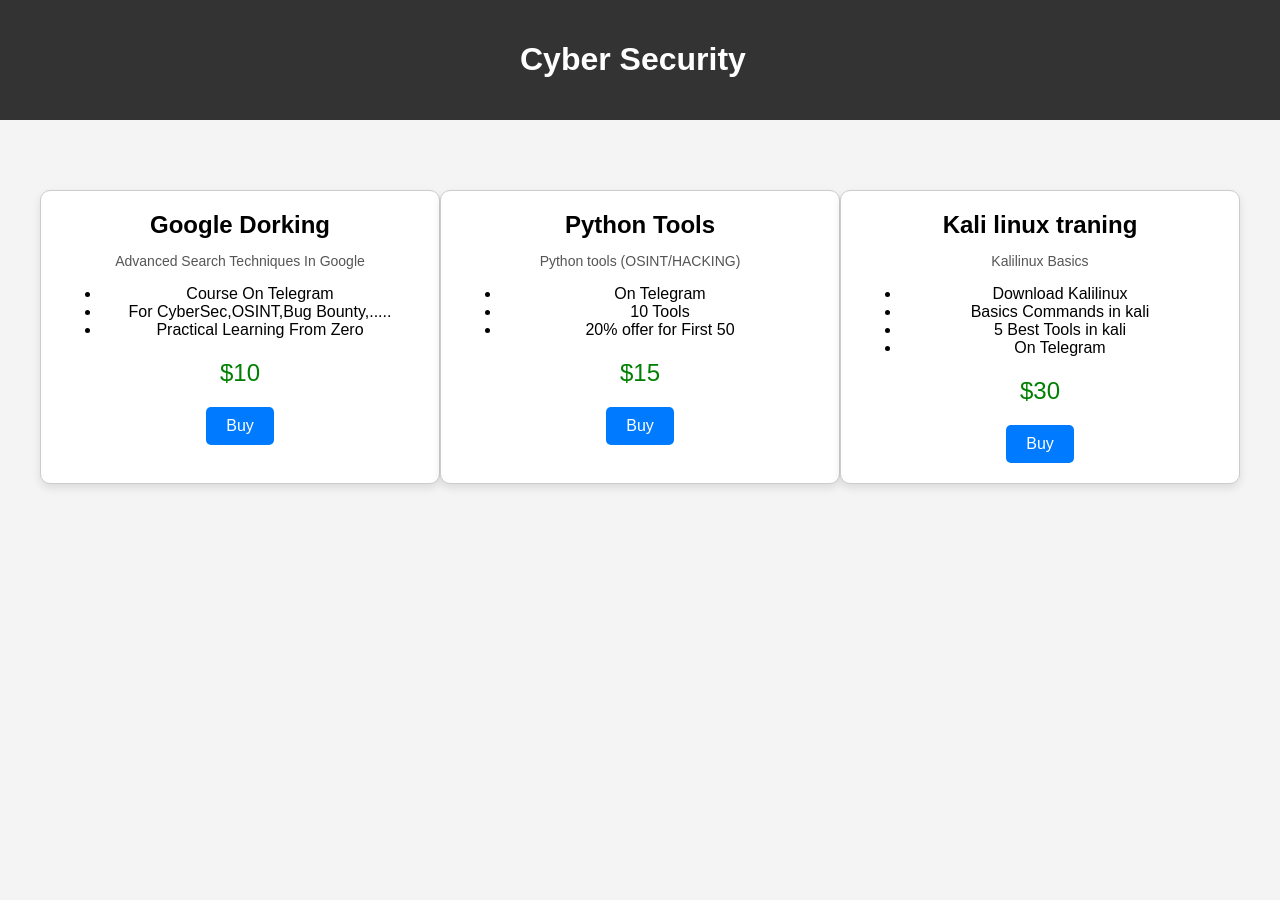
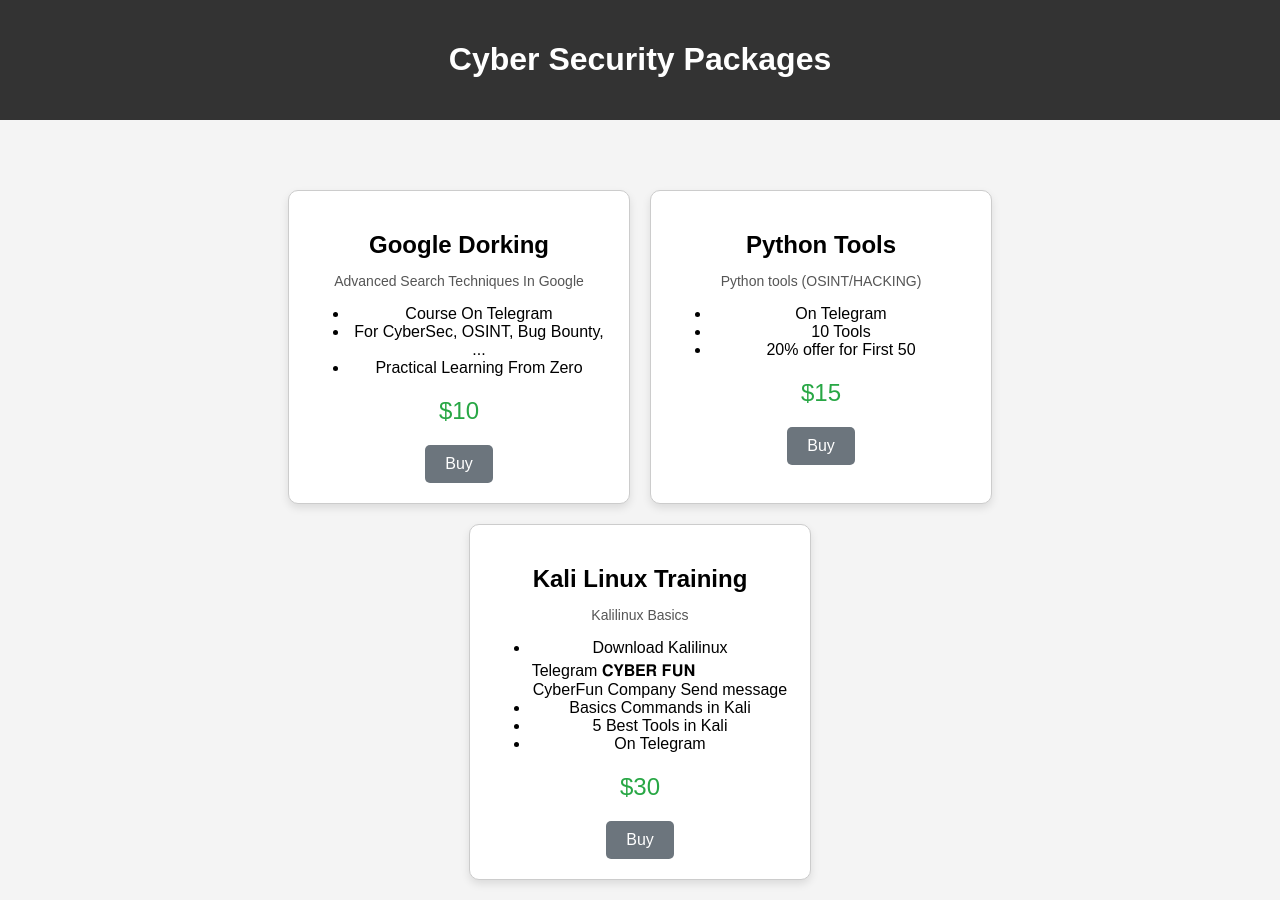
Before and after one commit to CyberFunio/CyberFUN, a plain HTML site: page hack.html in a window 1280 px wide. Before the commit the page ends 800 px from the top, so only its background shows below. Drawn offline with Linux system fonts and the light colour scheme.

Commit message:
Update hack.html

```diff
--- a/hack.html
+++ b/hack.html
@@ -1,3 +1,4 @@
+
 <!DOCTYPE html>
 <html lang="en">
 <head>
@@ -11,17 +12,30 @@
             margin: 0;
             padding: 0;
             background-color: #f4f4f4;
+            display: flex;
+            flex-direction: column;
+            min-height: 100vh;
+        }
+
+        header {
+            background-color: #333;
+            color: white;
+            padding: 20px;
+            text-align: center;
         }
 
         .container {
             max-width: 1200px;
-            margin: 0 auto;
+            margin: auto;
             padding: 20px;
+            flex: 1;
         }
 
         .packages {
             display: flex;
-            justify-content: space-around;
+            flex-wrap: wrap;
+            justify-content: center;
+            gap: 20px;
             margin-top: 50px;
         }
 
@@ -30,13 +44,21 @@
             border: 1px solid #ccc;
             border-radius: 10px;
             padding: 20px;
-            width: 30%;
+            width: 100%;
+            max-width: 300px;
             text-align: center;
             box-shadow: 0 4px 8px rgba(0, 0, 0, 0.1);
+            transition: transform 0.3s, box-shadow 0.3s;
+        }
+
+        .package:hover {
+            transform: translateY(-5px);
+            box-shadow: 0 8px 16px rgba(0, 0, 0, 0.2);
         }
 
         .package h2 {
-            margin: 0 0 10px;
+            margin-bottom: 10px;
+            font-size: 1.5em;
         }
 
         .package p {
@@ -46,12 +68,12 @@
 
         .price {
             font-size: 24px;
-            color: green;
+            color: #28a745;
             margin: 20px 0;
         }
 
         .buy-btn {
-            background-color: #007bff;
+            background-color: #6c757d;
             color: white;
             padding: 10px 20px;
             border: none;
@@ -60,23 +82,34 @@
             font-size: 16px;
             text-decoration: none;
             display: inline-block;
+            transition: background-color 0.3s;
         }
 
         .buy-btn:hover {
-            background-color: #0056b3;
+            background-color: #5a6268;
         }
-        header {
-            display: flex;
+
+        @media (max-width: 768px) {
+            .packages {
+                flex-direction: column;
                 align-items: center;
-            background-color: #333;
-            padding: 20px;
+            }
+
+            .package {
+                width: 90%;
+            }
+
+            header h1 {
+                font-size: 1.8em;
+            }
         }
     </style>
 </head>
 <body>
     <header>
-  <h1 style="margin-left: 500px; color: white;">Cyber Security</h1>
+        <h1>Cyber Security Packages</h1>
     </header>
+
     <div class="container">
         <div class="packages">
             <div class="package">
@@ -84,14 +117,14 @@
                 <p>Advanced Search Techniques In Google</p>
                 <ul>
                     <li>Course On Telegram</li>
-                <li>For CyberSec,OSINT,Bug Bounty,.....</li>
+                    <li>For CyberSec, OSINT, Bug Bounty, ...</li>
                     <li>Practical Learning From Zero</li>
                 </ul>
                 <div class="price">$10</div>
                 <a href="https://t.me/cyber_fun10" target="_blank" class="buy-btn">Buy</a>
             </div>
             <div class="package">
-            <h2>Python Tools </h2>
+                <h2>Python Tools</h2>
                 <p>Python tools (OSINT/HACKING)</p>
                 <ul>
                     <li>On Telegram</li>
@@ -102,12 +135,18 @@
                 <a href="https://t.me/cyber_fun10" target="_blank" class="buy-btn">Buy</a>
             </div>
             <div class="package">
-            <h2>Kali linux traning</h2>
+                <h2>Kali Linux Training</h2>
                 <p>Kalilinux Basics</p>
                 <ul>
                     <li>Download Kalilinux</li>
-                <li>Basics Commands in kali</li>
-                <li>5 Best Tools in kali</li>
+Telegram
+𝐂𝐘𝐁𝐄𝐑 𝐅𝐔𝐍 ㅤㅤㅤㅤㅤㅤ
+
+CyberFun Company
+
+Send message
+<li>Basics Commands in Kali</li>
+                    <li>5 Best Tools in Kali</li>
                     <li>On Telegram</li>
                 </ul>
                 <div class="price">$30</div>
@@ -115,6 +154,5 @@
             </div>
         </div>
     </div>
-
 </body>
 </html>
```
Lines whose indentation alone changed are shown as unchanged.
